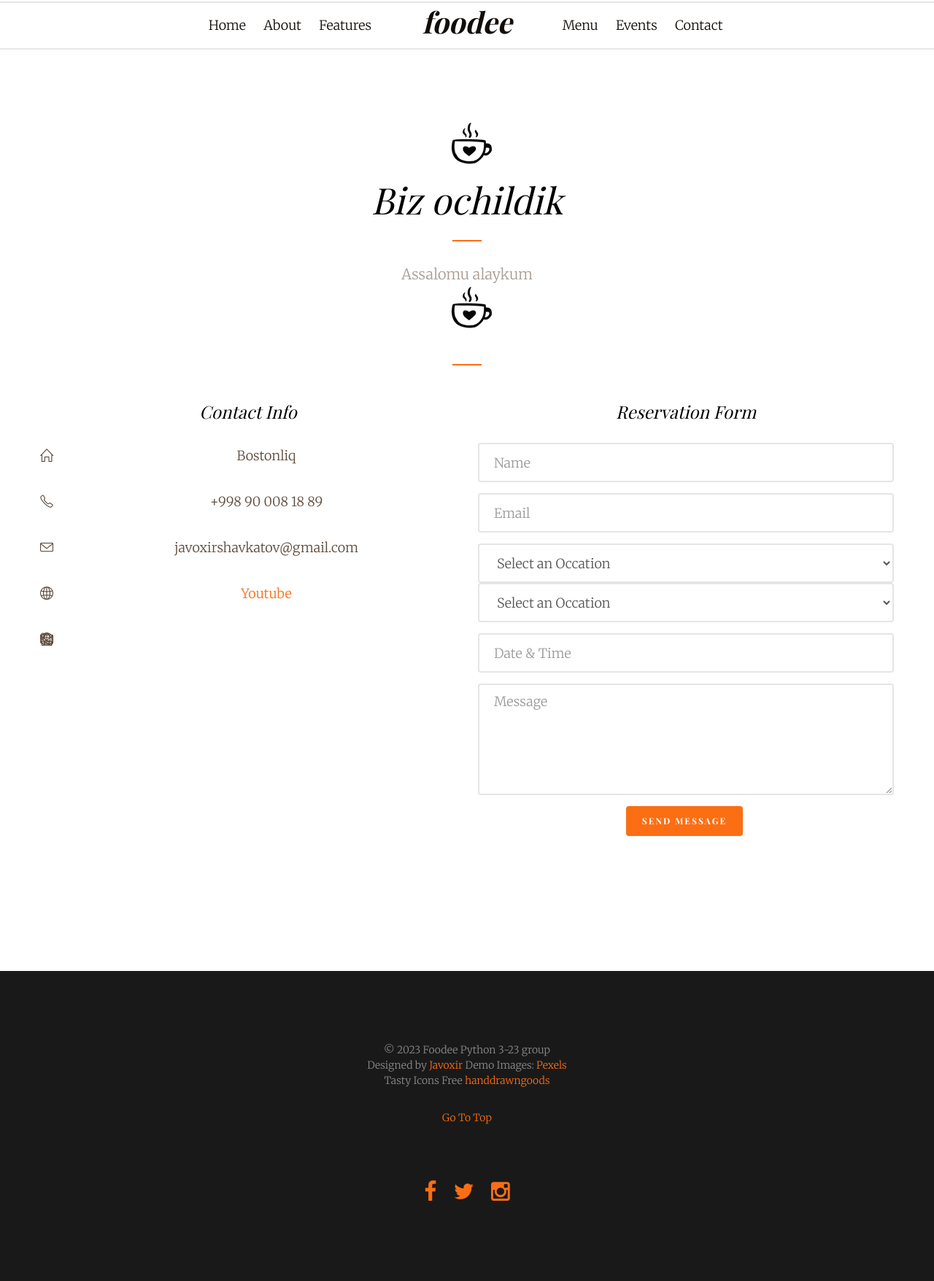
After one commit to Shavkatov01/foodees, a Django app: page /home/contact/ in a window 1280 px wide. The commit adds this page. Shown: the whole page at 73% size. Run offline with Django 4.2, Linux system fonts and the light colour scheme; data comes from the database, SQL or seed files in the repository; both versions use the stored data as it was after the commit; some libraries are stand-ins or nearby versions; some web fonts are replaced.

Commit message:
contact and others

```diff
--- a/main/models.py
+++ b/main/models.py
@@ -97,3 +97,25 @@
     class Meta:
         verbose_name = 'Event'
         verbose_name_plural = 'Events'
+
+class Contact(models.Model):
+    icons = models.ImageField(upload_to='Events/icons/%Y/%m/%d', blank=True)
+    title = models.CharField(max_length=255, blank=True)
+    description = models.TextField(blank=True)
+    adress  = models.CharField(max_length=255, blank=True)
+    phone = models.CharField(max_length=255, blank=True)
+    email = models.EmailField(blank=True)
+    site = models.URLField(blank=True)
+    site_name = models.CharField(max_length=255, blank=True)
+    ceremony = models.CharField(max_length=255, blank=True)
+    ceremony_2  = models.CharField(max_length=255, blank=True)
+    ceremony_3 = models.CharField(max_length=255, blank=True)
+    ceremont_4 = models.CharField(max_length=255, blank=True)
+
+    def __str__(self) -> str:
+        return self.adress
+
+
+    class Meta:
+        verbose_name = 'Contact'
+        verbose_name_plural = 'Contacts'
--- a/main/urls.py
+++ b/main/urls.py
@@ -1,10 +1,14 @@
 from django.urls import path
-from main.views import HomeView, AboutView
+from main.views import HomeView, AboutView, FeatureView, MenuView, Event, ContactView
 
 app_name = 'main'
 
 urlpatterns = [
     path('', HomeView.as_view(), name='home'),
     path('about/', AboutView.as_view(), name='about'),
+    path('feature/', FeatureView.as_view(), name='feature'),
+    path('menu/', MenuView.as_view(), name='menu'),
+    path('event/', Event.as_view(), name='event'),
+    path('contact/', ContactView.as_view(), name='contact'),
 
 ]
--- a/main/views.py
+++ b/main/views.py
@@ -1,6 +1,6 @@
 from django.shortcuts import render
 from django.views.generic import TemplateView, ListView, CreateView, DetailView, DeleteView, View
-from main.models import Menu, Home, About, Feature
+from main.models import Menu, Home, About, Feature, Event, Contact
 
 class HomeView(TemplateView):
     model = Home
@@ -15,8 +15,15 @@
     template_name = 'main/feature.html'
     model = Feature
 
-
-
 class MenuView(ListView):
     template_name = 'main/menu.html'
     model = Menu
+
+
+class Event(ListView):
+    template_name = 'main/Events.html'
+    model = Event
+
+class ContactView(ListView):
+    template_name = 'main/contact.html'
+    model = Contact
--- a/templates/layouts/base.html
+++ b/templates/layouts/base.html
@@ -37,17 +37,17 @@
 			<div class="fh5co-main-nav">
 				<div class="container-fluid">
 					<div class="fh5co-menu-1">
-						<a href="{% url 'main:home' %}"; data-nav-section="home">Home</a>
-		            	<a href="{% url 'main:about' %}"; data-nav-section="about">About</a>
-						<a href="#" data-nav-section="features">Features</a>
+						<a href="{% url 'main:home' %}">Home</a>
+		            	<a href="{% url 'main:about' %}">About</a>
+						<a href="{% url 'main:feature' %}">Features</a>
 					</div>
 					<div class="fh5co-logo">
-						<a href="#">foodee</a>
+						<a href="{% url 'main:home' %}">foodee</a>
 					</div>
 					<div class="fh5co-menu-2">
-						<a href="#" data-nav-section="menu">Menu</a>
-						<a href="#" data-nav-section="events">Events</a>
-						<a href="#" data-nav-section="reservation">Reservation</a>
+						<a href="{% url 'main:menu' %}">Menu</a>
+						<a href="{% url 'main:event' %}">Events</a>
+						<a href="{% url 'main:contact' %}">Contact</a>
 					</div>
 				</div>
 
--- /dev/null
+++ b/templates/main/contact.html
@@ -0,0 +1,78 @@
+{% extends 'layouts/base.html'%}
+{% load static %}
+
+
+{% block content%}
+
+<div id="fh5co-contact" data-section="reservation">
+    <div class="container">
+        <div class="row text-center fh5co-heading row-padded">
+            {% for object in object_list %}
+            <div class="col-md-8 col-md-offset-2">
+                <h2 class="heading to-animate">{{object.title}}</h2>
+                <p class="sub-heading to-animate">{{object.description}}</p>
+            {% endfor %}
+            </div>
+        </div>
+        <div class="row">
+            <div class="col-md-6 to-animate-2">
+                <h3>Contact Info</h3>
+                <ul class="fh5co-contact-info">
+                    {% for object in object_list %}
+                    <li class="fh5co-contact-address ">
+                        <i class="icon-home"></i>
+                       {{object.adress}}
+                    </li>
+                    <li><i class="icon-phone"></i>{{object.phone}}</li>
+                    <li><i class="icon-envelope"></i>{{object.email}}</li>
+                    <li><i class="icon-globe"></i> <a href="{{object.site}}" target="_blank">{{object.site_name}}</a></li>
+                    {% endfor %}
+                </ul>
+            </div>
+            <div class="col-md-6 to-animate-2">
+                <h3>Reservation Form</h3>
+                <div class="form-group ">
+                    <label for="name" class="sr-only">Name</label>
+                    <input id="name" class="form-control" placeholder="Name" type="text">
+                </div>
+                <div class="form-group ">
+                    <label for="email" class="sr-only">Email</label>
+                    <input id="email" class="form-control" placeholder="Email" type="email">
+                </div>
+
+                <div class="form-group">
+                    <label for="occation" class="sr-only">Occation</label>
+                    {% for i in object_list %}
+                    <select class="form-control" id="occation">
+                        <option>Select an Occation</option>
+                        <option>{{i.ceremony}} </option>
+                        <option>{{i.ceremony_2}}</option>
+                        <option>{{i.ceremony_3}}</option>
+                        <option>{{i.ceremont_4}}</option>
+                    </select>
+                    {% endfor %}
+                </div>
+
+                <div class="form-group ">
+                    <label for="date" class="sr-only">Date</label>
+                    <input id="date" class="form-control" placeholder="Date &amp; Time" type="text">
+                </div>
+
+
+
+                <div class="form-group ">
+                    <label for="message" class="sr-only">Message</label>
+                    <textarea name="" id="message" cols="30" rows="5" class="form-control" placeholder="Message"></textarea>
+                </div>
+                <div class="form-group ">
+                    <input class="btn btn-primary" value="Send Message" type="submit">
+                </div>
+                </div>
+        </div>
+    </div>
+</div>
+
+
+</div>
+
+{% endblock %}
```
Also changed, not shown: main/admin.py (+14 -1 lines), main/forms.py (added, +11 -0 lines), templates/main/reservetion.html (deleted, +0 -8 lines), db.sqlite3, main/migrations/0003_contact.py (added), main/migrations/0004_contact_site_name.py (added), main/migrations/0005_contact_ceremony.py (added), main/migrations/0006_contact_ceremont_4_contact_ceremony_2_and_more.py (added).
